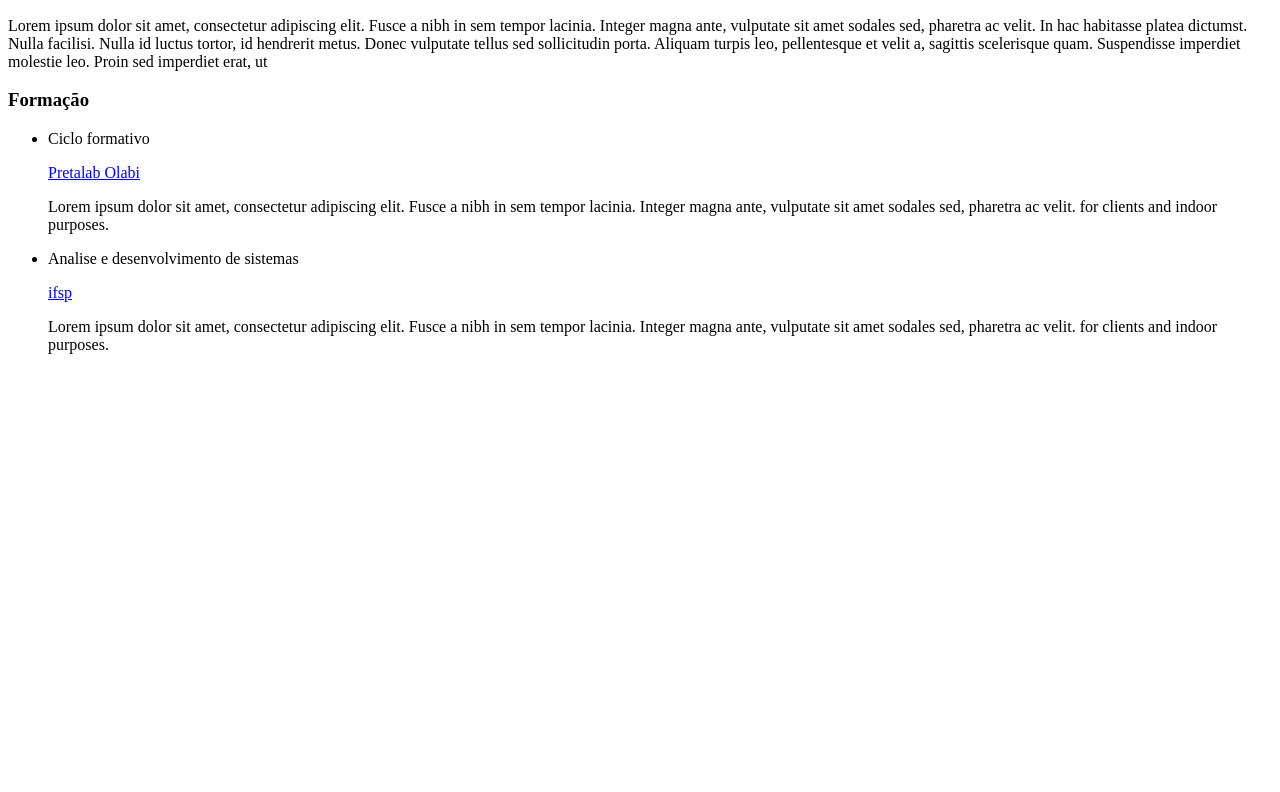
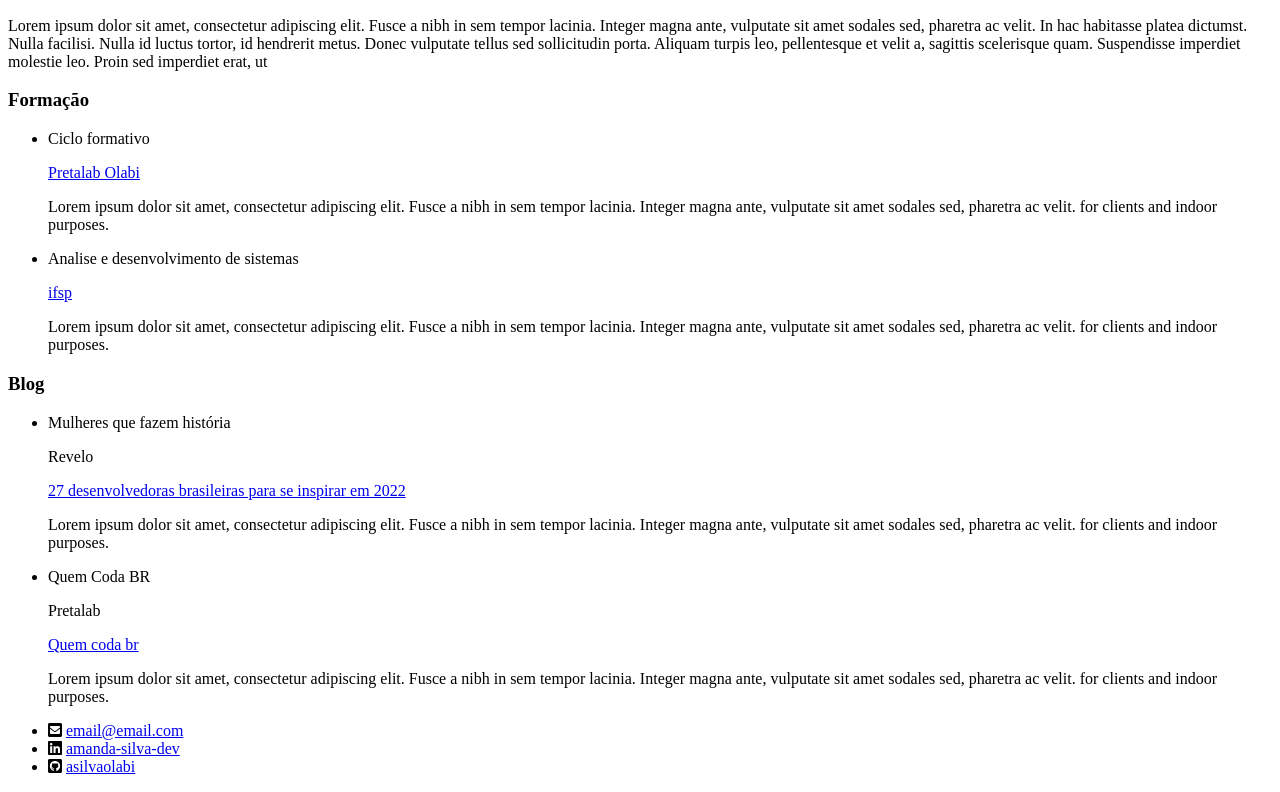
Before and after one commit to asilvaolabi/CFT1-Poder-Do-Futuro-Modulo-II-HTML-CSS, a plain HTML site: page aula-9-projeto-final/index.html in a window 1280 px wide. Shown: the part 337-1129 px from the top of the page. Before the commit the page ends 800 px from the top, so only its background shows below. Drawn offline with Linux system fonts and the light colour scheme.

Commit message:
Atualizando o projeto final com a estrutura do HTML

```diff
--- a/aula-9-projeto-final/index.html
+++ b/aula-9-projeto-final/index.html
@@ -7,6 +7,7 @@
   <title>Meu portfólio</title>
   <link rel="stylesheet" href="style.css">
   <link rel="shortcut icon" href="./img/foto-perfil.png">
+  <script src="https://use.fontawesome.com/releases/v5.15.3/js/all.js" data-auto-replace-svg="nest"></script>
 </head>
 
 <body>
@@ -62,10 +63,46 @@
       </div>
 
     </section>
-    <section></section>
+    <section>
+      <article>
+        <div>
+          <h3>Blog</h3>
+        </div>
+        <div>
+          <ul>
+            <li>
+              <p>Mulheres que fazem história</p>
+              <p>Revelo</p>
+              <a href="https://community.revelo.io/27-desenvolvedoras-brasileiras-para-se-inspirar-em-2022/" target="_blank"> 27 desenvolvedoras brasileiras para se inspirar em 2022</a>
+              <p>Lorem ipsum dolor sit amet, consectetur adipiscing elit. Fusce a nibh in sem tempor lacinia. Integer magna ante, vulputate sit amet sodales sed, pharetra ac velit. for clients and indoor purposes.</p>
+            </li>
+            <li>
+              <p>Quem Coda BR</p>
+              <p>Pretalab</p>
+              <a href="https://www.pretalab.com/report-quem-coda" target="_blank">Quem coda br</a>
+              <p>Lorem ipsum dolor sit amet, consectetur adipiscing elit. Fusce a nibh in sem tempor lacinia. Integer magna ante, vulputate sit amet sodales sed, pharetra ac velit. for clients and indoor purposes.</p>
+            </li>
+          </ul>
+        </div>
+      </article>
+    </section>
   </main>
 
-  <footer></footer>
+  <footer>
+    <div>
+      <ul>
+        <li><i class="fas fa-envelope-square"></i>
+          <a href="mailto:amanda.adgti@gmail.com">email@email.com</a>
+        </li>
+        <li><i class="fab fa-linkedin"></i>
+          <a href="https://linkedin.com/" target="_blank">amanda-silva-dev</a>
+        </li>
+        <li><i class="fab fa-github-square"></i>
+          <a href="https://github.com/">asilvaolabi</a>
+        </li>
+      </ul>
+    </div>
+  </footer>
 
 </body>
 
```
